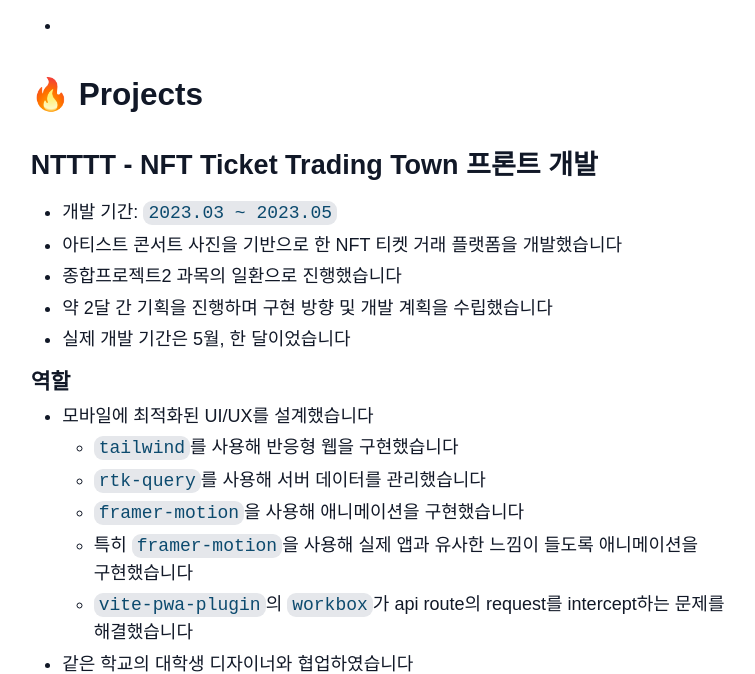
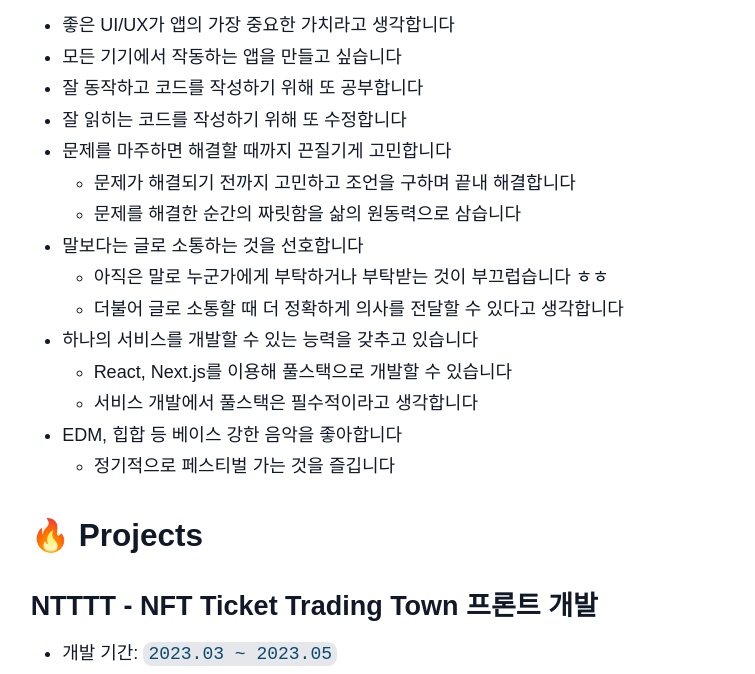
Before and after one commit to chaejunlee/chaejunlee.github.io, an Astro site: page /about in a window 1280 px wide. Shown: the part 867-1541 px from the top of the page, without its empty margins (259-1014 px from the left). Built offline with nearby package versions, Linux system fonts and the light colour scheme; Astro itself is replaced by a stand-in of ours.

Commit message:
fix(about): 자잘한 숫자 및 문구 수정

```diff
--- a/src/pages/about.md
+++ b/src/pages/about.md
@@ -2,13 +2,27 @@
 layout: "../layouts/BlogPost.astro"
 title: "About Me"
 description: "하고 싶은 게 많은 프론트 개발자"
-updatedDate: "2023.01.31"
+updatedDate: "2023.06.25"
 heroImage: "/placeholder-about.jpeg"
 ---
 
 ## 🎧 About Me
 
--
+- 좋은 UI/UX가 앱의 가장 중요한 가치라고 생각합니다
+- 모든 기기에서 작동하는 앱을 만들고 싶습니다
+- 잘 동작하고 코드를 작성하기 위해 또 공부합니다
+- 잘 읽히는 코드를 작성하기 위해 또 수정합니다
+- 문제를 마주하면 해결할 때까지 끈질기게 고민합니다
+  - 문제가 해결되기 전까지 고민하고 조언을 구하며 끝내 해결합니다
+  - 문제를 해결한 순간의 짜릿함을 삶의 원동력으로 삼습니다
+- 말보다는 글로 소통하는 것을 선호합니다
+  - 아직은 말로 누군가에게 부탁하거나 부탁받는 것이 부끄럽습니다 ㅎㅎ
+  - 더불어 글로 소통할 때 더 정확하게 의사를 전달할 수 있다고 생각합니다
+- 하나의 서비스를 개발할 수 있는 능력을 갖추고 있습니다
+  - React, Next.js를 이용해 풀스택으로 개발할 수 있습니다
+  - 서비스 개발에서 풀스택은 필수적이라고 생각합니다
+- EDM, 힙합 등 베이스 강한 음악을 좋아합니다
+  - 정기적으로 페스티벌 가는 것을 즐깁니다
 
 ## 🔥 Projects
 
@@ -97,7 +111,7 @@ heroImage: "/placeholder-about.jpeg"
 
 - 개발 기간: `2022.10 ~ 2022.12`
 - 외국인 버디 활동을 하면서 라틴어를 사용하는 외국을 위한 버스 예약 시스템이 필요함을 느꼈습니다
-- 실제로 배포하지는 못하더라도 실제 서비스를 따라 만들면서 디비 설계 능력을 키웠습니다
+- 실제 발권까지 구현할 수 없어 배포는 못했지만 실제 서비스를 따라 만들면서 디비 설계 능력을 키웠습니다
 
 #### 역할
 
@@ -147,13 +161,13 @@ heroImage: "/placeholder-about.jpeg"
 ### TOEIC
 
 - `940` (2023.01)
-  - RC: 490, LC: 450
+  - LC: 490, RC: 450
 - ~`975` (2019.05)~
-  - ~RC: 495, LC: 480~
+  - ~LC: 495, RC: 480~
 
 ## 📍 Educations
 
-- `(Expected) 2023.07 ~ 2024.05`
+- `(Expected) 2023.08 ~ 2024.05`
   - 산호세주립대학교 교환학생
 - `2022.07`
   - The Uni. of Texas at Austin, Academic English Program
```
